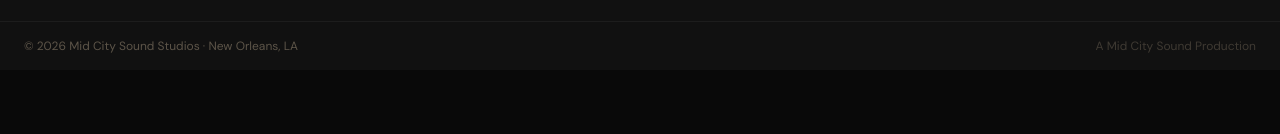
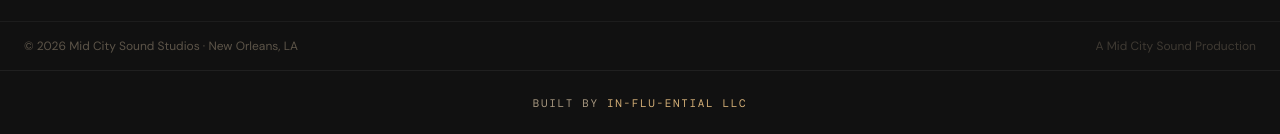
Before and after one commit to flu-wop/mcs, a Next.js app: page /merch in a window 1280 px wide. Shown: the part 1752-1886 px from the top of the page. Before the commit the page ends 1822 px from the top, so only its background shows below. Built offline with nearby package versions, Linux system fonts and the light colour scheme; no server answers.

Commit message:
Add IN-FLU-ENTIAL LLC built-by credit to footer

```diff
--- /dev/null
+++ b/src/components/layout/BuiltBySignature.tsx
@@ -0,0 +1,18 @@
+// src/components/layout/BuiltBySignature.tsx
+export function BuiltBySignature() {
+  return (
+    <div className="w-full py-6 border-t border-studio-border/60">
+      <p className="text-center text-[11px] tracking-[0.15em] font-mono text-mist">
+        BUILT BY{" "}
+        <a
+          href="https://in-flu-ential.vercel.app"
+          target="_blank"
+          rel="noopener noreferrer"
+          className="text-gold hover:text-gold-light transition-colors duration-200"
+        >
+          IN-FLU-ENTIAL LLC
+        </a>
+      </p>
+    </div>
+  );
+}
--- a/src/components/layout/Footer.tsx
+++ b/src/components/layout/Footer.tsx
@@ -1,5 +1,6 @@
 import Link  from "next/link";
 import { Instagram, Twitter, Youtube, Mail, ExternalLink } from "lucide-react";
+import { BuiltBySignature } from "./BuiltBySignature";
 
 const SITE_LINKS = [
   { label: "Home",     href: "/" },
@@ -113,6 +114,8 @@
           <p className="text-mist/30 text-xs">A Mid City Sound Production</p>
         </div>
       </div>
+
+      <BuiltBySignature />
     </footer>
   );
 }
```
